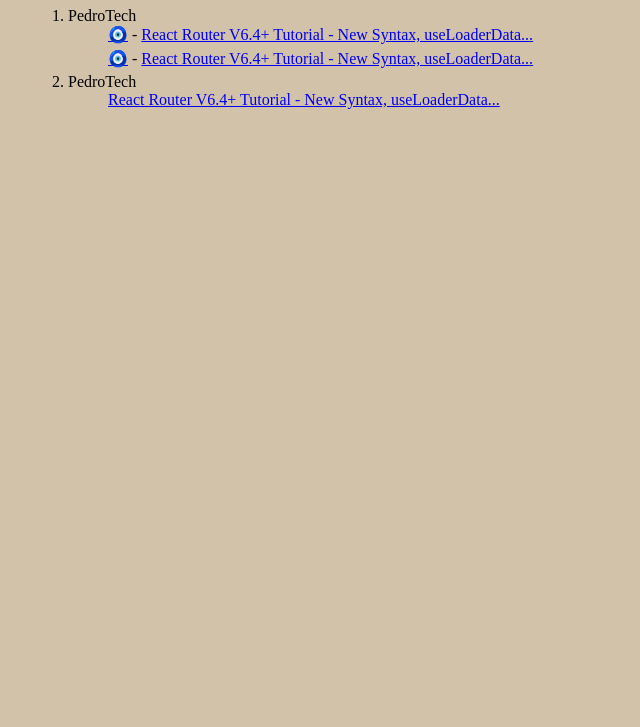
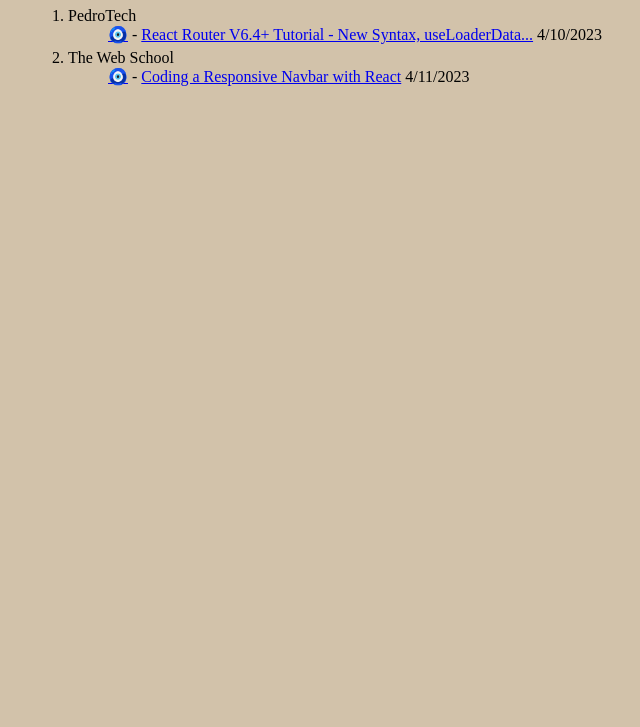
Before and after one commit to eTeddy/home, a plain HTML site: page index.html in a window 1280 px wide. Shown: the part 73-800 px from the top of the page, without its empty margins (0-640 px from the left). Drawn offline with Linux system fonts and the light colour scheme.

Commit message:
Update index.html

```diff
--- a/index.html
+++ b/index.html
@@ -14,15 +14,14 @@
       <li>
         PedroTech
         <ul>
-          <li><a href="https://eteddy.github.io/pedro_1/" target="_blank">🧿</a> - <a href="https://youtu.be/z0vaVoxMoSA">React Router V6.4+ Tutorial - New Syntax, useLoaderData...</a></li>
-          <li><a href="https://eteddy.github.io/pedro_1/" target="_blank">🧿</a> - <a href="https://youtu.be/z0vaVoxMoSA">React Router V6.4+ Tutorial - New Syntax, useLoaderData...</a></li>
+          <li><a href="https://eteddy.github.io/pedro_1/" target="_blank">🧿</a> - <a href="https://youtu.be/z0vaVoxMoSA">React Router V6.4+ Tutorial - New Syntax, useLoaderData...</a> 4/10/2023</li>
         </ul>
       </li>
 
       <li>
-        PedroTech
+        The Web School
         <ul>
-          <li><a href="https://youtu.be/z0vaVoxMoSA">React Router V6.4+ Tutorial - New Syntax, useLoaderData...</a></li>
+          <li><a href="https://eteddy.github.io/tws_1/" target="_blank">🧿</a> - <a href="https://youtu.be/8kPk7CTOQh4">Coding a Responsive Navbar with React</a> 4/11/2023</li>
         </ul>
       </li>
 
```
